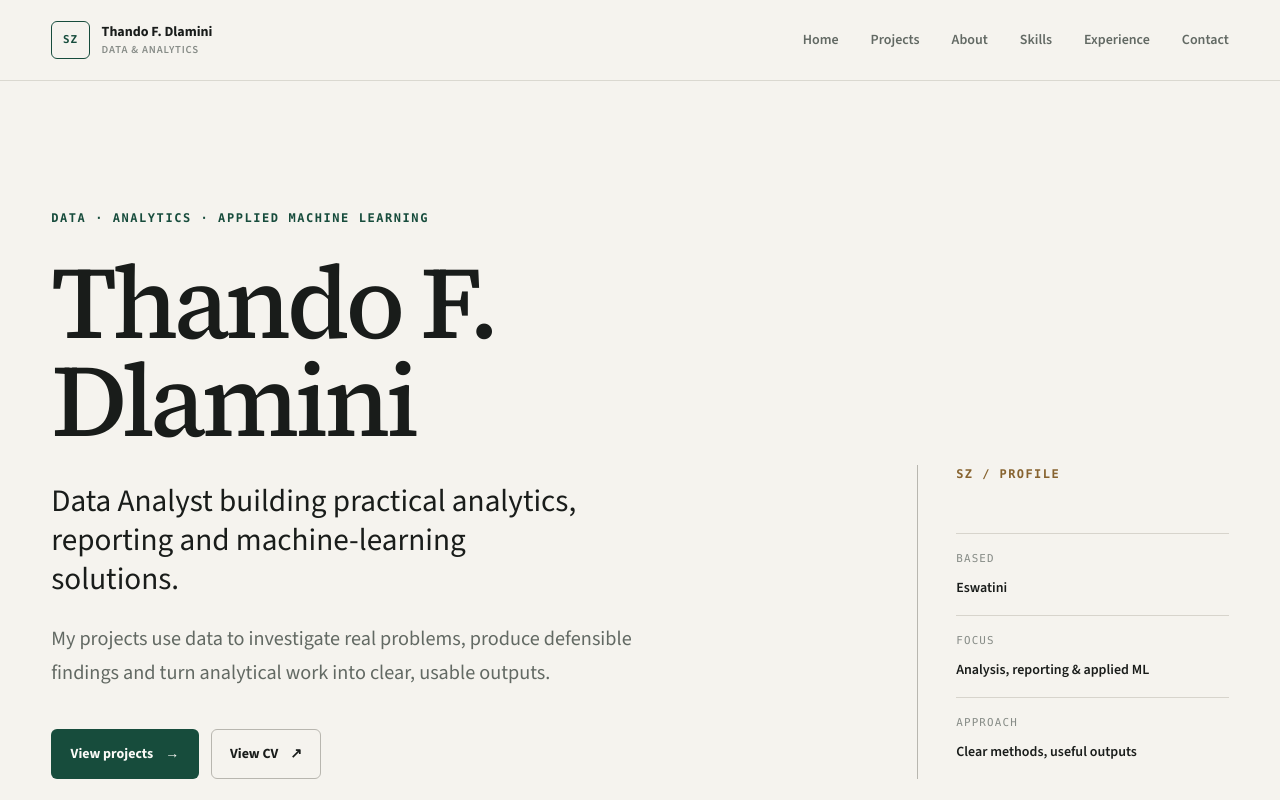
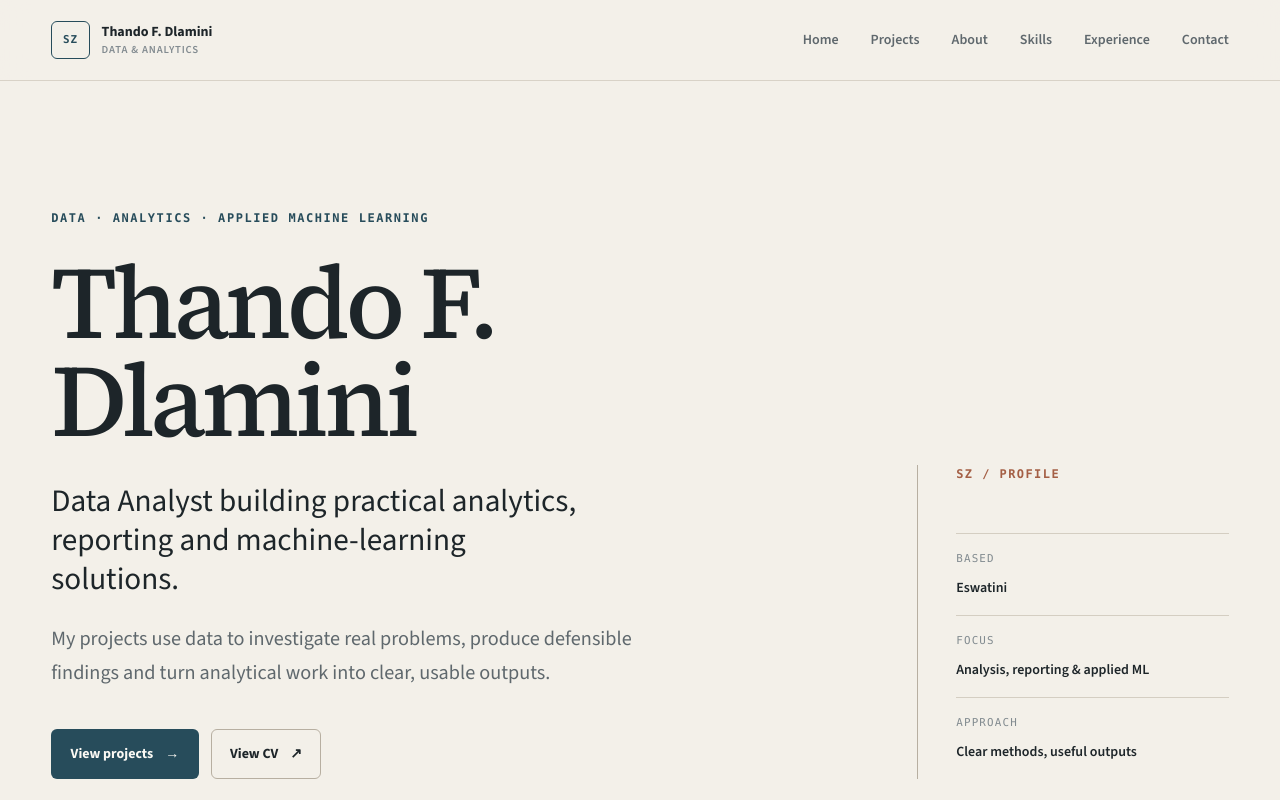
Before and after one commit to thandofana/thandofana.github.io, a React (Vite) app: page / in a window 1280 px wide. Shown: the top 800 px of the page. Built offline with nearby package versions, Linux system fonts and the light colour scheme.

Commit message:
Differentiate portfolio color identity

```diff
--- a/index.html
+++ b/index.html
@@ -3,7 +3,7 @@
   <head>
     <meta charset="UTF-8" />
     <meta name="viewport" content="width=device-width, initial-scale=1.0" />
-    <meta name="theme-color" content="#f5f3ee" />
+    <meta name="theme-color" content="#f3f0e9" />
     <meta name="robots" content="index, follow" />
     <meta
       name="description"
--- a/src/styles/global.css
+++ b/src/styles/global.css
@@ -16,7 +16,7 @@ body {
 button, a { -webkit-tap-highlight-color: transparent; }
 :focus-visible { outline: 3px solid var(--color-focus); outline-offset: 4px; }
 .site-footer :focus-visible,
-.project-case-study__findings :focus-visible { outline-color: #d8b77c; }
+.project-case-study__findings :focus-visible { outline-color: #d8a28e; }
 
 .sr-only {
   position: absolute;
@@ -84,8 +84,8 @@ p { color: var(--color-text-muted); }
   position: sticky;
   z-index: 20;
   top: 0;
-  border-bottom: 1px solid rgb(215 212 204 / 88%);
-  background: rgb(245 243 238 / 94%);
+  border-bottom: 1px solid rgb(212 206 194 / 88%);
+  background: rgb(243 240 233 / 94%);
   backdrop-filter: blur(14px);
 }
 
@@ -146,7 +146,7 @@ p { color: var(--color-text-muted); }
   bottom: 0;
   left: 0;
   height: 1px;
-  background: var(--color-gold);
+  background: var(--color-secondary);
   content: '';
   transform: scaleX(0);
   transform-origin: left;
@@ -197,7 +197,7 @@ p { color: var(--color-text-muted); }
 .hero__profile { padding-left: clamp(1.5rem, 3vw, 2.5rem); border-left: 1px solid var(--color-border-strong); }
 .hero__profile-index {
   margin-bottom: var(--space-12);
-  color: var(--color-gold);
+  color: var(--color-secondary);
   font-family: var(--font-mono);
   font-size: var(--text-xs);
   font-weight: 700;
@@ -264,7 +264,7 @@ p { color: var(--color-text-muted); }
   justify-content: space-between;
   gap: var(--space-3);
   margin-bottom: var(--space-10);
-  color: var(--color-gold);
+  color: var(--color-secondary);
   font-family: var(--font-mono);
   font-size: var(--text-xs);
   font-weight: 700;
@@ -340,7 +340,7 @@ p { color: var(--color-text-muted); }
 .project-case-study__facts div { padding: var(--space-6) var(--space-6) 0 0; }
 .project-case-study__facts dt,
 .project-case-study__label {
-  color: var(--color-gold);
+  color: var(--color-secondary);
   font-family: var(--font-mono);
   font-size: 0.7rem;
   font-weight: 700;
@@ -357,17 +357,17 @@ p { color: var(--color-text-muted); }
 }
 
 .project-case-study__findings { padding: clamp(2.5rem, 5vw, 4rem); color: var(--color-surface); background: var(--color-accent-strong); }
-.project-case-study__findings .project-case-study__label { color: #d1b27b; }
+.project-case-study__findings .project-case-study__label { color: #e2a892; }
 .project-case-study__findings dl {
   display: grid;
   margin: var(--space-8) 0 0;
-  border-top: 1px solid rgb(229 236 232 / 28%);
+  border-top: 1px solid rgb(228 235 238 / 28%);
   grid-template-columns: repeat(4, minmax(0, 1fr));
 }
 .project-case-study__findings dl div {
   min-height: 11rem;
   padding: var(--space-6) var(--space-6) var(--space-4) 0;
-  border-right: 1px solid rgb(229 236 232 / 24%);
+  border-right: 1px solid rgb(228 235 238 / 24%);
 }
 .project-case-study__findings dl div:not(:first-child) { padding-left: var(--space-6); }
 .project-case-study__findings dl div:last-child { border-right: 0; }
@@ -377,7 +377,7 @@ p { color: var(--color-text-muted); }
   font-size: clamp(2rem, 1.55rem + 1.45vw, 3rem);
   line-height: 1;
 }
-.project-case-study__findings dd { max-width: 26ch; margin: var(--space-4) 0 0; color: #c8d5d0; font-size: var(--text-xs); line-height: 1.5; }
+.project-case-study__findings dd { max-width: 26ch; margin: var(--space-4) 0 0; color: #ccd7db; font-size: var(--text-xs); line-height: 1.5; }
 
 .project-case-study__context {
   display: grid;
@@ -414,7 +414,7 @@ p { color: var(--color-text-muted); }
   width: 0.32rem;
   height: 0.32rem;
   border-radius: 50%;
-  background: var(--color-gold);
+  background: var(--color-secondary);
   content: '';
 }
 .project-case-study__technical {
@@ -429,7 +429,7 @@ p { color: var(--color-text-muted); }
 .project-case-study__footer { display: grid; gap: var(--space-5); }
 .project-case-study__stack { display: flex; flex-wrap: wrap; gap: 0; margin: 0; padding: 0; list-style: none; }
 .project-case-study__stack li { color: var(--color-text-muted); font-family: var(--font-mono); font-size: var(--text-xs); }
-.project-case-study__stack li:not(:last-child)::after { margin-inline: var(--space-3); color: var(--color-gold); content: '/'; }
+.project-case-study__stack li:not(:last-child)::after { margin-inline: var(--space-3); color: var(--color-secondary); content: '/'; }
 .project-case-study__note { max-width: 72ch; font-size: var(--text-xs); }
 .project-case-study__note strong { color: var(--color-text); }
 
@@ -459,7 +459,7 @@ p { color: var(--color-text-muted); }
   border-bottom: 1px solid var(--color-border);
 }
 .skill-group:nth-child(even) { padding-right: 0; padding-left: var(--space-8); border-right: 0; }
-.skill-group__number { color: var(--color-gold); font-family: var(--font-mono); font-size: var(--text-xs); }
+.skill-group__number { color: var(--color-secondary); font-family: var(--font-mono); font-size: var(--text-xs); }
 .skill-group h3,
 .skill-group > p,
 .skill-group ul { grid-column: 2; }
@@ -467,7 +467,7 @@ p { color: var(--color-text-muted); }
 .skill-group > p { max-width: 45ch; margin-top: var(--space-2); font-size: var(--text-sm); }
 .skill-group ul { display: flex; flex-wrap: wrap; gap: 0; margin: var(--space-5) 0 0; padding: 0; list-style: none; }
 .skill-group li { color: var(--color-text); font-size: var(--text-sm); font-weight: 600; }
-.skill-group li:not(:last-child)::after { margin-inline: var(--space-3); color: var(--color-gold); content: '·'; }
+.skill-group li:not(:last-child)::after { margin-inline: var(--space-3); color: var(--color-secondary); content: '·'; }
 
 /* Background */
 .background { border-top: 1px solid var(--color-border); background: var(--color-surface); }
@@ -480,7 +480,7 @@ p { color: var(--color-text-muted); }
   grid-template-columns: minmax(10rem, 0.42fr) minmax(0, 1fr);
 }
 .background-entry__meta { display: flex; gap: var(--space-6); }
-.background-entry__meta span { color: var(--color-gold); font-family: var(--font-mono); font-size: var(--text-xs); }
+.background-entry__meta span { color: var(--color-secondary); font-family: var(--font-mono); font-size: var(--text-xs); }
 .background-entry__meta p {
   color: var(--color-accent);
   font-family: var(--font-mono);
@@ -501,7 +501,7 @@ p { color: var(--color-text-muted); }
 }
 .background-card__label {
   margin-bottom: var(--space-4);
-  color: var(--color-gold);
+  color: var(--color-secondary);
   font-family: var(--font-mono);
   font-size: var(--text-xs);
   font-weight: 700;
@@ -531,7 +531,7 @@ p { color: var(--color-text-muted); }
   font-weight: 700;
   text-decoration: none;
 }
-.credential-list__link:hover { color: var(--color-gold); }
+.credential-list__link:hover { color: var(--color-secondary); }
 .credential-list .credential-list__link span { color: inherit; transition: transform 180ms ease; }
 .credential-list__link:hover span { transform: translate(2px, -2px); }
 
@@ -559,7 +559,7 @@ p { color: var(--color-text-muted); }
 }
 .contact-card__copy { display: grid; min-width: 0; gap: var(--space-2); }
 .contact-card__label {
-  color: var(--color-gold);
+  color: var(--color-secondary);
   font-family: var(--font-mono);
   font-size: var(--text-xs);
   font-weight: 700;
@@ -567,22 +567,22 @@ p { color: var(--color-text-muted); }
   text-transform: uppercase;
 }
 .contact-card__value { font-family: var(--font-editorial); font-size: clamp(1.5rem, 1.1rem + 1.5vw, 2.5rem); overflow-wrap: anywhere; }
-.contact-card__arrow { color: var(--color-gold); font-size: 1.25rem; transition: transform 180ms ease; }
-.contact-card:hover { color: var(--color-gold); }
+.contact-card__arrow { color: var(--color-secondary); font-size: 1.25rem; transition: transform 180ms ease; }
+.contact-card:hover { color: var(--color-secondary); }
 .contact-card:hover .contact-card__arrow { transform: translate(3px, -3px); }
 
 /* Footer */
-.site-footer { padding-block: var(--space-12); color: #eef2ef; background: var(--color-accent-strong); }
+.site-footer { padding-block: var(--space-12); color: #f1f3f3; background: var(--color-accent-strong); }
 .site-footer__inner { display: grid; align-items: end; gap: var(--space-8); grid-template-columns: minmax(0, 1fr) auto; }
 .site-footer strong { font-family: var(--font-editorial); font-size: 1.3rem; font-weight: 600; }
-.site-footer p { color: #bdcbc6; }
+.site-footer p { color: #c3ced1; }
 .site-footer__inner > div:first-child p { margin-top: var(--space-1); font-size: var(--text-xs); letter-spacing: 0.04em; }
 .site-footer__links { display: flex; gap: var(--space-6); }
-.site-footer a { color: #eef2ef; font-size: var(--text-sm); font-weight: 700; text-decoration: none; }
-.site-footer a:hover { color: #d7b574; }
+.site-footer a { color: #f1f3f3; font-size: var(--text-sm); font-weight: 700; text-decoration: none; }
+.site-footer a:hover { color: #e0a58e; }
 .site-footer__copyright {
   padding-top: var(--space-6);
-  border-top: 1px solid rgb(229 236 232 / 18%);
+  border-top: 1px solid rgb(228 235 238 / 18%);
   font-size: var(--text-xs);
   grid-column: 1 / -1;
 }
@@ -594,7 +594,7 @@ p { color: var(--color-text-muted); }
   .project-case-study__image { width: 100%; }
   .project-case-study__findings dl { grid-template-columns: repeat(2, minmax(0, 1fr)); }
   .project-case-study__findings dl div:nth-child(2) { border-right: 0; }
-  .project-case-study__findings dl div:nth-child(n + 3) { border-top: 1px solid rgb(229 236 232 / 24%); }
+  .project-case-study__findings dl div:nth-child(n + 3) { border-top: 1px solid rgb(228 235 238 / 24%); }
 }
 
 @media (max-width: 48rem) {
@@ -658,7 +658,7 @@ p { color: var(--color-text-muted); }
   .project-case-study__findings dl div:not(:first-child) {
     min-height: 0;
     padding: var(--space-6) 0;
-    border-top: 1px solid rgb(229 236 232 / 24%);
+    border-top: 1px solid rgb(228 235 238 / 24%);
     border-right: 0;
   }
   .project-case-study__findings dl div:first-child { border-top: 0; }
--- a/src/styles/tokens.css
+++ b/src/styles/tokens.css
@@ -1,19 +1,19 @@
 :root {
   /* Colour */
-  --color-background: #f5f3ee;
-  --color-surface: #fbfaf7;
-  --color-surface-muted: #ece9e1;
-  --color-text: #191c1a;
-  --color-text-muted: #626963;
-  --color-text-faint: #878c87;
-  --color-border: #d7d4cc;
-  --color-border-strong: #b8b6af;
-  --color-accent: #174c3c;
-  --color-accent-strong: #10382d;
-  --color-accent-soft: #e5ece8;
-  --color-gold: #87632f;
-  --color-gold-soft: #efe7d9;
-  --color-focus: #9b6d25;
+  --color-background: #f3f0e9;
+  --color-surface: #fbf9f4;
+  --color-surface-muted: #e7e2d8;
+  --color-text: #1d2529;
+  --color-text-muted: #5f686d;
+  --color-text-faint: #828b90;
+  --color-border: #d4cec2;
+  --color-border-strong: #b7afa1;
+  --color-accent: #274c5b;
+  --color-accent-strong: #193844;
+  --color-accent-soft: #e2eaed;
+  --color-secondary: #a45f45;
+  --color-secondary-soft: #f0e1da;
+  --color-focus: #9a4f34;
 
   /* Typography */
   --font-sans: "Source Sans 3", "Segoe UI", Arial, sans-serif;
```
Also changed, not shown: public/favicon.svg, 1 other file (tests, documents, lock files or other folders).
